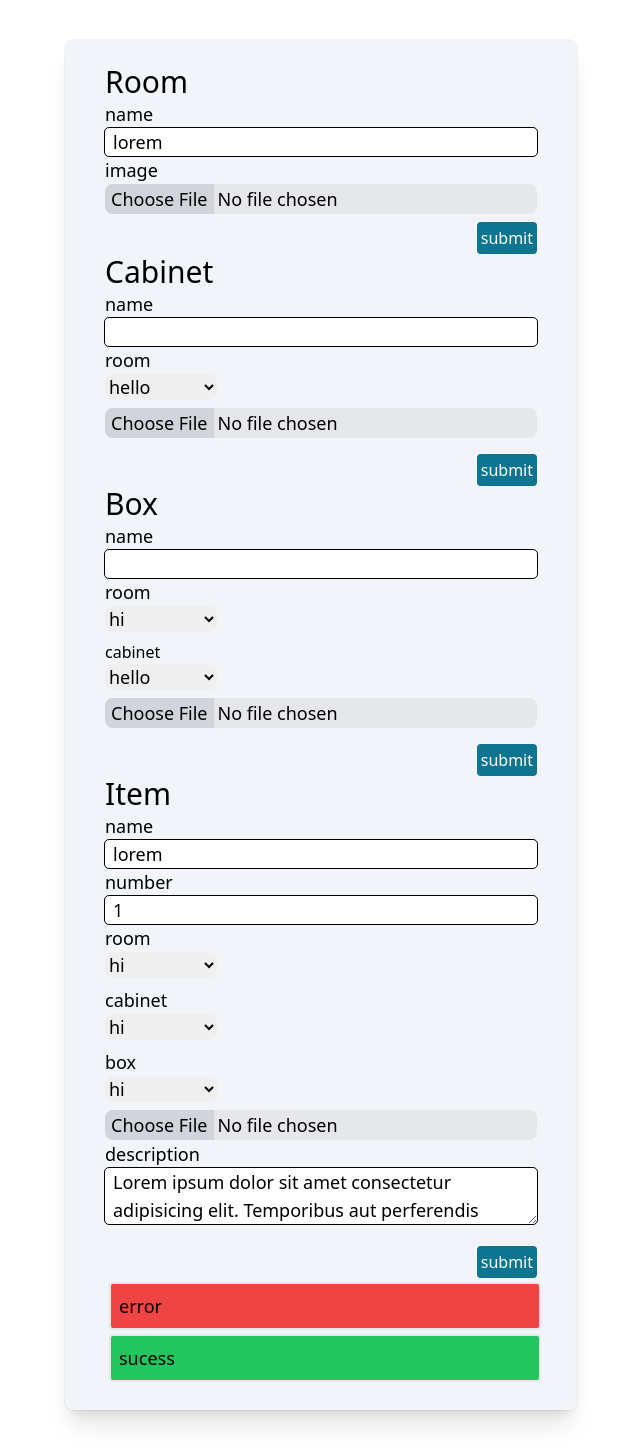
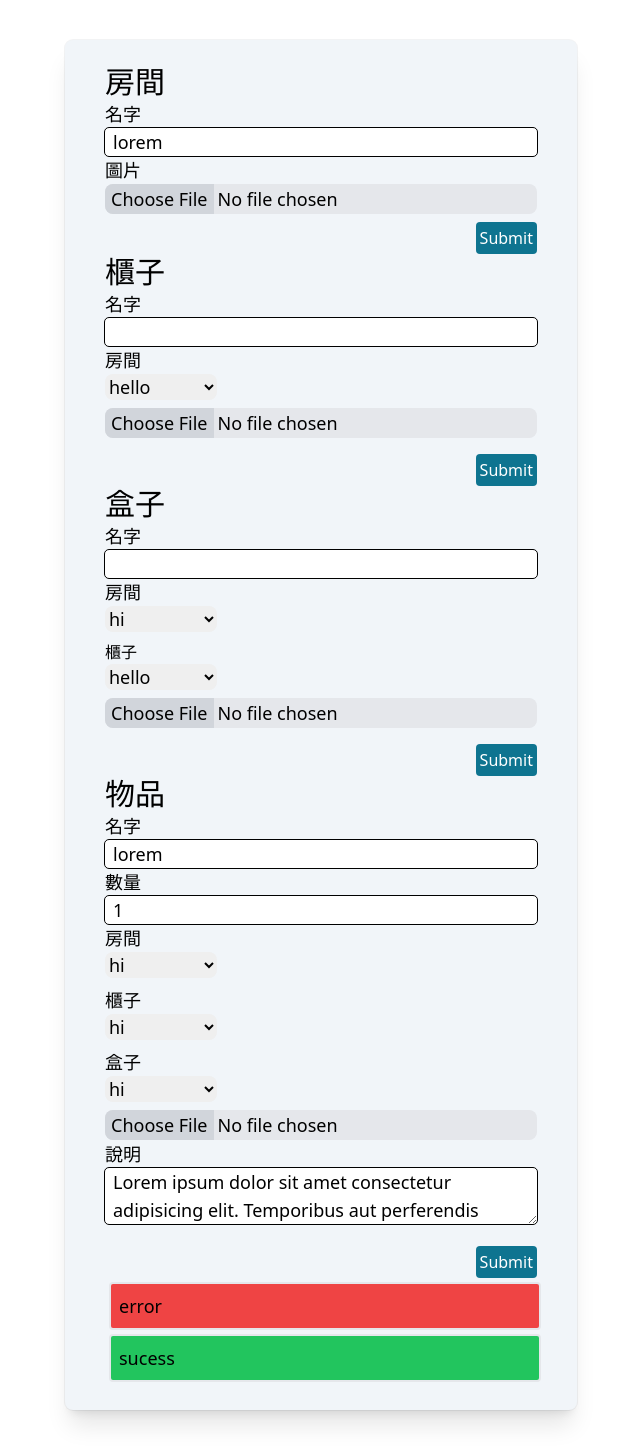
Before and after one commit to jc533/home_assist, a Next.js app: page /add in a window 1280 px wide. Shown: the whole page, without its empty margins (319-959 px from the left). Built offline with nearby package versions, Linux system fonts and the light colour scheme.

Commit message:
change to pnpm and test i18n for fun

```diff
--- a/app/add/page.js
+++ b/app/add/page.js
@@ -2,24 +2,27 @@
 // import { isNotFoundError } from "next/dist/client/components/not-found"
 import { useRouter } from 'next/navigation'
 import { useState } from "react"
+import translation from "../i18n/text.json"
 import Form from "../components/form"
 
-export default function Add(){
+const lang = "mandarin"
+
+export default function Add() {
   return (
     <div className="relative my-10 px-6 pt-6 pb-6
          bg-slate-100 shadow-xl ring-1 ring-gray-900/5
         sm:mx-auto sm:max-w-lg sm:rounded-lg sm:px-10">
-            <RoomForm/>
-            <CabinetForm/>
-            <BoxForm/>
-            <ItemForm/>
-            <Msg type="error"/>
-            <Msg type="success"/>
+      <RoomForm />
+      <CabinetForm />
+      <BoxForm />
+      <ItemForm />
+      <Msg type="error" />
+      <Msg type="success" />
     </div>
   )
 }
-const Msg = ({type})=>{
-    switch(type){
+const Msg = ({ type }) => {
+  switch (type) {
     case "success":
       return <p className="m-1 p-2 bg-green-500 border-2 w-full text-lg rounded">sucess</p>
       break
@@ -32,196 +35,202 @@ function timeout(ms) {
   return new Promise(resolve => setTimeout(resolve, ms));
 }
 const asyncSend = async (obj) => {
-    console.log("store",obj)
+  console.log("store", obj)
   localStorage.setItem("db", JSON.stringify(obj))
   // await timeout(2000)
   console.log("stored!!!!")
 }
-const submitHandler = (setItm,defaultObj,func=()=>{})=>async(e)=>{
+const submitHandler = (setItm, defaultObj, func = () => { }) => async (e) => {
   e.preventDefault()
   await func()
   setItm(defaultObj)
 }
-const changeHaldler = (setItm,itm,func=()=>{})=>(e,type)=>{
-    let nitm = {...itm}
+const changeHaldler = (setItm, itm, func = () => { }) => (e, type) => {
+  let nitm = { ...itm }
   nitm[type] = e.target.value
   func()
   setItm(nitm)
 }
-const RoomForm = ()=>{
-    const defaultObj = {name:"lorem"}
+const RoomForm = () => {
+  const defaultObj = { name: "lorem" }
   const router = useRouter()
-    const [itm,setItm] = useState(defaultObj)
-    // const
-    const handleSubmit = submitHandler(setItm,defaultObj,async ()=>{await asyncSend(itm)})
-    const handleChange = changeHaldler(setItm,itm)
+  const [itm, setItm] = useState(defaultObj)
+  const handleSubmit = submitHandler(setItm, defaultObj, async () => { await asyncSend(itm) })
+  const handleChange = changeHaldler(setItm, itm)
+  const trans = translation[lang].translation
   return (
     <form onSubmit={handleSubmit}>
-            <p className="text-3xl">Room</p>
-            <label className="block text-lg">name</label>
+      <p className="text-3xl">{
+        trans["room"]
+        || "Room"}</p>
+      <label className="block text-lg">{trans["name"] || "name"}</label>
       <input
         className="w-full pl-2 outline outline-1 rounded text-lg"
         value={itm.name}
-                onChange={(e)=>handleChange(e,"name")}></input>
-            <label className="block text-lg">image</label>
+        onChange={(e) => handleChange(e, "name")}></input>
+      <label className="block text-lg">{trans["image"] || "image"}</label>
       <input className="w-full bg-gray-200 text-lg rounded-lg file:border-0 file:bg-gray-300 file:hover:bg-gray-50"
-            type="file" name="" id=""/>
-            <div className="flex justify-end ">
+        type="file" name="" id="" />
+      <div className="flex justify-end">
         <input className="mt-2 p-1 rounded bg-cyan-700 hover:bg-cyan-300 text-white"
-            type="submit" value="submit" />
+          type="submit" />
       </div>
     </form>
   )
 }
-const CabinetForm = ()=>{
-    const defaultObj = {name:"",room:"hello"}
-    const [itm,setItm] = useState(defaultObj)
-    const handleSubmit = submitHandler(setItm,defaultObj,
-        async ()=>{
+const CabinetForm = () => {
+  const defaultObj = { name: "", room: "hello" }
+  const [itm, setItm] = useState(defaultObj)
+  const handleSubmit = submitHandler(setItm, defaultObj,
+    async () => {
       console.log(itm)
       await asyncSend(itm)
     })
-    const handleChange = changeHaldler(setItm,itm)
+  const handleChange = changeHaldler(setItm, itm)
+  const trans = translation[lang].translation
+
   return (
     <form onSubmit={handleSubmit}>
-            <p className="text-3xl">Cabinet</p>
-            <label className="block text-lg">name</label>
+      <p className="text-3xl">{trans["cabinet"] || "Cabinet"}</p>
+      <label className="block text-lg">{trans["name"] || "name"}</label>
       <input
         className="w-full pl-2 outline outline-1 rounded text-lg"
         value={itm.name}
-                onChange={(e)=>handleChange(e,"name")}></input>
-            <label className="block text-lg">room</label>
+        onChange={(e) => handleChange(e, "name")}></input>
+      <label className="block text-lg">{trans["room"] || "room"}</label>
       <div className="mb-2">
         <select
           className="rounded-lg text-lg w-auto min-w-28 focus:border-1"
           name="" id="" value={itm.room}
-                onChange={(e)=>handleChange(e,"room")}>
+          onChange={(e) => handleChange(e, "room")}>
           <option value="hi">hi</option>
           <option value="hello">hello</option>
           {/* <option value="lorem loremlorem loremlorem loremlorem lorem">lorem loremlorem loremlorem loremlorem lorem</option> */}
         </select>
       </div>
-            <input className="w-full bg-gray-200 text-lg rounded-lg file:border-0 file:bg-gray-300 file:hover:bg-gray-50" type="file"/>
+      <input className="w-full bg-gray-200 text-lg rounded-lg file:border-0 file:bg-gray-300 file:hover:bg-gray-50" type="file" />
       <div className="flex justify-end mt-2">
         <input className="mt-2 p-1 rounded bg-cyan-700 hover:bg-cyan-300 text-white"
-                    type="submit" value="submit" />
+          type="submit" />
       </div>
     </form>
   )
 }
-const BoxForm = ()=>{
+const BoxForm = () => {
   const defaultObj = {
-        name:"",
-        room:"hi",
-        cabinet:"hello"
+    name: "",
+    room: "hi",
+    cabinet: "hello"
   }
   const router = useRouter()
-    const [itm,setItm] = useState(defaultObj)
-    const handleSubmit = submitHandler(setItm,defaultObj,async ()=>{await asyncSend(itm)})
-    const handleChange = changeHaldler(setItm,itm)
+  const [itm, setItm] = useState(defaultObj)
+  const handleSubmit = submitHandler(setItm, defaultObj, async () => { await asyncSend(itm) })
+  const handleChange = changeHaldler(setItm, itm)
+  const trans = translation[lang].translation
   return (
     <form onSubmit={handleSubmit}>
-            <p className="text-3xl">Box</p >
-            <label className="block text-lg ">name</label>
+      <p className="text-3xl">{trans["box"] || "Box"}</p >
+      <label className="block text-lg ">{trans["name"] || "name"}</label>
       <input
         className="w-full pl-2 outline outline-1 rounded text-lg"
         value={itm.name}
-                onChange={(e)=>handleChange(e,"name")}></input>
-            <label className="block text-lg">room</label>
+        onChange={(e) => handleChange(e, "name")}></input>
+      <label className="block text-lg">{trans["room"] || "room"}</label>
       <div className="mb-2">
         <select
           className="rounded-lg text-lg w-auto min-w-28 focus:border-1"
           name="" id="" value={itm.room}
-                    onChange={(e)=>handleChange(e,"room")}>
+          onChange={(e) => handleChange(e, "room")}>
           <option value="hi">hi</option>
           <option value="hello">hello</option>
         </select>
       </div>
-            <label>cabinet</label>
+      <label>{trans["cabinet"] || "cabinet"}</label>
       <div className="mb-2">
         <select
           className="rounded-lg text-lg w-auto min-w-28 focus:border-1"
           name="" id="" value={itm.cabinet}
-                    onChange={(e)=>handleChange(e,"cabinet")}>
+          onChange={(e) => handleChange(e, "cabinet")}>
           <option value="hi">hi</option>
           <option value="hello">hello</option>
         </select>
       </div>
       <input
         className="w-full bg-gray-200 text-lg rounded-lg file:border-0 file:bg-gray-300 file:hover:bg-gray-50"
-                type="file" name="" id=""/>
+        type="file" name="" id="" />
       <div className="flex justify-end mt-2">
         <input className="mt-2 p-1 rounded bg-cyan-700 hover:bg-cyan-300 text-white"
-                type="submit" value="submit" />
+          type="submit" />
       </div>
     </form>
   )
 }
-const ItemForm = ()=>{
+const ItemForm = () => {
   const defaultObj = {
-        name:"lorem",
-        number:1,
-        room:"hi",
-        cabinent:"no",
-        box:"hi",
-        description:"Lorem ipsum dolor sit amet consectetur adipisicing elit. Temporibus aut perferendis exercitationem delectus iusto, molestiae quam ratione magni eum necessitatibus laborum, deleniti numquam quibusdam veniam tempora nisi voluptatibus commodi porro."
+    name: "lorem",
+    number: 1,
+    room: "hi",
+    cabinent: "no",
+    box: "hi",
+    description: "Lorem ipsum dolor sit amet consectetur adipisicing elit. Temporibus aut perferendis exercitationem delectus iusto, molestiae quam ratione magni eum necessitatibus laborum, deleniti numquam quibusdam veniam tempora nisi voluptatibus commodi porro."
   }
-    const [itm,setItm] = useState(defaultObj)
-    const handleSubmit = submitHandler(setItm,defaultObj,async ()=>{await asyncSend(itm)})
-    const handleChange = changeHaldler(setItm,itm)
+  const [itm, setItm] = useState(defaultObj)
+  const handleSubmit = submitHandler(setItm, defaultObj, async () => { await asyncSend(itm) })
+  const handleChange = changeHaldler(setItm, itm)
+  const trans = translation[lang].translation
   return (
     <form onSubmit={handleSubmit}>
-            <p className="text-3xl">Item</p>
-            <label className="block text-lg">name</label>
+      <p className="text-3xl">{trans["item"] || "Item"}</p>
+      <label className="block text-lg">{trans["name"] || "name"}</label>
       <input
         className="w-full pl-2 outline outline-1 rounded text-lg"
         value={itm.name}
-                onChange={(e)=>handleChange(e,"name")}></input>
-            <label className="block text-lg">number</label>
+        onChange={(e) => handleChange(e, "name")}></input>
+      <label className="block text-lg">{trans["number"] || "number"}</label>
       <input
         className="w-full pl-2 outline outline-1 rounded text-lg"
         type="number" value={itm.number}
-                onChange={(e)=>handleChange(e,"number")}></input>
-            <label className="block text-lg">room</label>
+        onChange={(e) => handleChange(e, "number")}></input>
+      <label className="block text-lg">{trans["room"] || "room"}</label>
       <div className="mb-2">
         <select
           className="rounded-lg text-lg w-auto min-w-28 focus:border-1"
           name="" id="" value={itm.room}
-                    onChange={(e)=>handleChange(e,"room")}>
+          onChange={(e) => handleChange(e, "room")}>
           <option value="hi">hi</option>
           <option value="hello">hello</option>
         </select>
       </div>
-            <label className="block text-lg">cabinet</label>
+      <label className="block text-lg">{trans["cabinet"] || "cabinet"}</label>
       <div className="mb-2">
         <select
           className="rounded-lg text-lg w-auto min-w-28 focus:border-1"
           name="" id="" value={itm.cabinet}
-                    onChange={(e)=>handleChange(e,"cabinet")}>
+          onChange={(e) => handleChange(e, "cabinet")}>
           <option value="hi">hi</option>
           <option value="hello">hello</option>
         </select>
       </div>
-            <label className="block text-lg">box</label>
+      <label className="block text-lg">{trans["box"] || "box"}</label>
       <div className="mb-2">
         <select
           className="rounded-lg text-lg w-auto min-w-28 focus:border-1"
           name="" id="" value={itm.box}
-                    onChange={(e)=>handleChange(e,"box")}>
+          onChange={(e) => handleChange(e, "box")}>
           <option value="hi">hi</option>
           <option value="hello">hello</option>
         </select>
       </div>
-            <input className="w-full bg-gray-200 text-lg rounded-lg file:border-0 file:bg-gray-300 file:hover:bg-gray-50" type="file" name="" id=""/>
-            <label className="block text-lg">description</label>
+      <input className="w-full bg-gray-200 text-lg rounded-lg file:border-0 file:bg-gray-300 file:hover:bg-gray-50" type="file" name="" id="" />
+      <label className="block text-lg">{trans["description"] || "description"}</label>
       <textarea
         className="w-full pl-2 outline outline-1 rounded text-lg"
         value={itm.description}
-                onChange={(e)=>handleChange(e,"description")}>
+        onChange={(e) => handleChange(e, "description")}>
       </textarea>
       <div className="flex justify-end mt-2">
         <input className="mt-2 p-1 rounded bg-cyan-700 hover:bg-cyan-300 text-white"
-                    type="submit" value="submit" />
+          type="submit" />
       </div>
     </form>
   )
--- /dev/null
+++ b/app/i18n/text.json
@@ -0,0 +1,14 @@
+{
+  "mandarin": {
+    "translation":{
+      "room": "房間",
+      "cabinet": "櫃子",
+      "box": "盒子",
+      "item": "物品",
+      "name": "名字",
+      "number": "數量",
+      "description": "說明",
+      "image": "圖片"
+    }
+  }
+}
```
Also changed, not shown: app/components/form.js (+5 -5 lines), 1 other file (tests, documents, lock files or other folders). Lines whose indentation alone changed are shown as unchanged.
